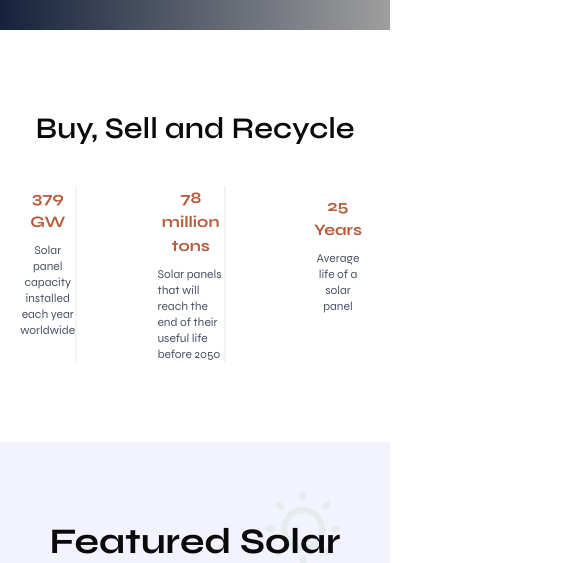
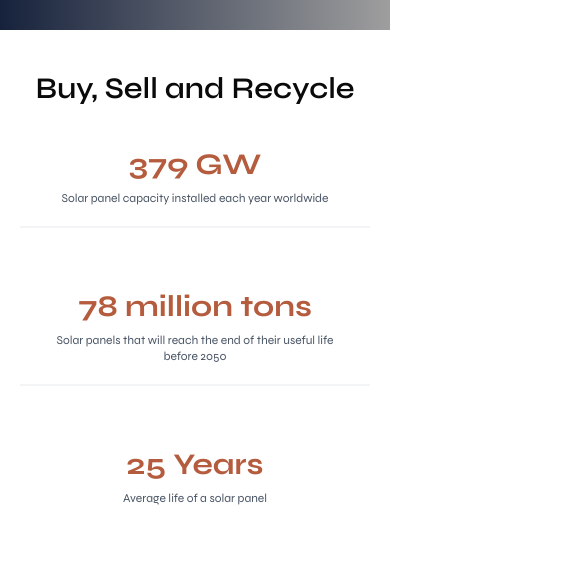
Before and after one commit to istiakiraz/Resolaring, a React (Vite) app: page / in a window 390 px wide. Shown: the part 777-1340 px from the top of the page, 585 px wide, since content can reach past the window. Built offline with nearby package versions, Linux system fonts and the light colour scheme; grey boxes are pictures that could not be loaded.

Commit message:
home page responsive done

```diff
--- a/src/components/ChangeDeliveryComponents/ChangeDelivery.jsx
+++ b/src/components/ChangeDeliveryComponents/ChangeDelivery.jsx
@@ -128,7 +128,7 @@ export default function ChangeDelivery() {
                                         />
                                     </div>
 
-                                      <div>
+                                    <div>
                                         <Label htmlFor="Zip/Postal" className=" mb-2 text-gray-500 block">Zip/Postal code *</Label>
                                         <Input
                                             type="number"
@@ -148,8 +148,8 @@ export default function ChangeDelivery() {
                                     <Button className=' text-black rounded-full py-5  px-4 border  border-gray-500 bg-white text-center' >
                                         Use Different Address
                                     </Button>
-                                    <PrimaryButton  type="submit" >
-                                       Save and Continue
+                                    <PrimaryButton type="submit" >
+                                        Save and Continue
                                     </PrimaryButton>
 
                                 </div>
--- a/src/components/HomeComponents/ClientReview.jsx
+++ b/src/components/HomeComponents/ClientReview.jsx
@@ -50,9 +50,9 @@ export default function ClientReview() {
         className="w-full">
           <CarouselContent className="-ml-2 md:-ml-4">
             {reviews.map((review) => (
-              <CarouselItem key={review.id} className="pl-2 md:pl-4 md:basis-1/2 lg:basis-1/2">
+              <CarouselItem key={review.id} className="pl-2 md:pl-4 md:basis-1/1 lg:basis-1/2">
                 <Card className=" rounded-xl border-4 border-white bg-yellow-50/90">
-                  <CardContent className="p-6 flex gap-6">
+                  <CardContent className="p-6 flex flex-col-reverse md:flex-row gap-6">
 
                     <div className="space-y-3">
                       <div className="flex text-yellow-500 mb-2">
@@ -69,7 +69,7 @@ export default function ClientReview() {
             ))}
           </CarouselContent>
 
-          <CarouselPrevious className="-top-15 left-330 text-white text-2xl hover:bg-secondary cursor-pointer duration-300 ease-in-out  bg-white/5" />
+          <CarouselPrevious className="-top-15 left-65 md:left-150 lg:left-330 border-none text-black bg-yellow-400 text-2xl hover:bg-secondary cursor-pointer duration-300 ease-in-out  " />
           <CarouselNext className=" -top-15 right-0 border-none bg-yellow-400 cursor-pointer hover:bg-yellow-500 text-black" />
         </Carousel>
       </div>
--- a/src/components/HomeComponents/Counter.jsx
+++ b/src/components/HomeComponents/Counter.jsx
@@ -3,19 +3,19 @@ import CountUp from 'react-countup';
 
 const Counter = () => {
   return (
-    <div className="text-center my-20 ">
-      <h2 className=" mb-10 text-3xl font-semibold">Buy, Sell and Recycle</h2>
-      <div className="flex justify-center  px-5 place-content-center  space-x-20">
+    <div className="text-center py-10 lg:py-20 ">
+      <h2 className=" lg:mb-10 mb-5 text-3xl font-semibold">Buy, Sell and Recycle</h2>
+      <div className="flex flex-col lg:flex-row justify-center  px-5 place-content-center   space-y-10 lg:space-x-20">
 
         {/* First Counter */}
-        <div className='border-r-2 lg:p-10 border-r-gray-100 '>
+        <div className='lg:border-r-2 border-b-2 lg:p-10 p-5  border-b-gray-100 lg:border-r-gray-100 '>
           <CountUp
             start={0}
             end={379}
             duration={2.5}
             suffix=" GW"
             enableScrollSpy
-            className="lg:text-5xl text-[#B45C3D] font-bold"
+            className="lg:text-5xl text-3xl text-[#B45C3D] font-bold"
           />
           <p className="text-xs text-gray-600 mt-2">
             Solar panel capacity installed each year worldwide
@@ -23,29 +23,29 @@ const Counter = () => {
         </div>
 
         {/* second counter */}
-        <div className='border-r-2 lg:p-10 border-r-gray-100'>
+        <div className='lg:border-r-2 border-b-2 lg:p-10 p-5 border-b-gray-100 lg:border-r-gray-100'>
           <CountUp
             start={0}
             end={78}
             duration={2.5}
             enableScrollSpy
             suffix=" million tons"
-            className="lg:text-5xl text-[#B45C3D] font-bold"
+            className="lg:text-5xl text-3xl text-[#B45C3D] font-bold"
           />
-          <p className="text-xs text-left text-gray-600 mt-2 max-w-xs">
+          <p className="text-xs text-center lg:text-left text-gray-600 mt-2 lg:max-w-xs">
             Solar panels that will reach the end of their useful life before 2050
           </p>
         </div>
 
         {/* third counter */}
-        <div className='lg:p-10 p-2'>
+        <div className='lg:p-10 p-5 '>
           <CountUp
             start={0}
             end={25}
             duration={2.5}
             suffix=" Years"
             enableScrollSpy
-            className="lg:text-5xl text-[#B45C3D] font-bold"
+            className="lg:text-5xl text-3xl text-[#B45C3D] font-bold"
           />
           <p className="text-xs text-gray-600 mt-2">
             Average life of a solar panel
--- a/src/components/HomeComponents/Cta.jsx
+++ b/src/components/HomeComponents/Cta.jsx
@@ -7,14 +7,14 @@ import { FaArrowRightLong } from 'react-icons/fa6'
 export default function Cta() {
   return (
      <div
-          className="w-full py-30 text-center text-white bg-cover bg-center"
+          className="w-full py-30  text-center text-white bg-cover bg-center"
           style={{ backgroundImage: `url(${bgImg})` }}
         >
 
-            <h2 className='w-6/12 text-center mb-6 mx-auto text-6xl'>Ready to Buy, Sell, or Recycle Solar Equipment?</h2>
-            <p className='text-2xl' >Sign up now and start contributing to a greener future.</p>
+            <h2 className='lg:w-6/12 text-center w-11/12 mb-6 mx-auto text-3xl lg:text-6xl'>Ready to Buy, Sell, or Recycle Solar Equipment?</h2>
+            <p className='lg:text-2xl w-11/12' >Sign up now and start contributing to a greener future.</p>
 
-            <div className='flex gap-5 items-center justify-center mt-6'>
+            <div className='flex gap-5 flex-col md:flex-row w-11/12 mx-auto items-center justify-center mt-6'>
                 <PrimaryButton to="/seller" icon={FaArrowRightLong} className='w-fit' >Become a Seller</PrimaryButton>
                 <SecondaryButton className='w-fit border-2 '>Explore the Marketplace</SecondaryButton>
             </div>
--- a/src/components/HomeComponents/Faq.jsx
+++ b/src/components/HomeComponents/Faq.jsx
@@ -20,12 +20,9 @@ export default function Faq() {
       <div className='2xl:max-w-9/12 max-w-11/12 mx-auto my-20'>
 
 
-
-
-
       <h2 className="text-4xl font-bold mb-6 text-center">Why Choose Resolaring?</h2>
 
-      <div className='grid grid-cols-4 gap-10'>
+      <div className='grid grid-cols-1 md:grid-cols-2 lg:grid-cols-4 gap-10'>
 
         <div
           className="bg-cover hover:scale-105 hover:shadow-xl duration-600 cursor-grab ease-in-out bg-center bg-no-repeat space-y-4 h-68 w-full p-8 rounded-xl"
--- a/src/components/HomeComponents/Member.jsx
+++ b/src/components/HomeComponents/Member.jsx
@@ -13,10 +13,10 @@ export default function Member() {
 
 
 
-            <section className='2xl:max-w-9/12 py-20  max-w-11/12 mx-auto' >
+            <section className='2xl:max-w-9/12 py-20  relative z-20 max-w-11/12 mx-auto' >
                 <h2 className='text-4xl font-bold mb-6 text-left'>Our Expert Member</h2>
 
-                <div className='grid grid-cols-4 gap-10'>
+                <div className='grid grid-cols-1  md:grid-cols-2 lg:grid-cols-4 gap-10'>
 
                     <div className='bg-primary-foreground group relative hover:border-amber-300 border-2 hover:scale-105 duration-500 ease-in-out flex justify-center flex-col p-4 space-y-2 rounded-2xl'>
 
--- a/src/components/HomeComponents/Work.jsx
+++ b/src/components/HomeComponents/Work.jsx
@@ -18,16 +18,14 @@ export default function Work() {
          <img className="absolute  size-220  -right-100 z-1" src={circleSvg} alt="circle svg" />
 
 
-
-
-        <section className='2xl:max-w-9/12 py-20 relative z-10 flex items-center gap-10 max-w-11/12 mx-auto' >
+        <section className='2xl:max-w-9/12 py-20 relative z-10 flex flex-col-reverse lg:flex-row items-center gap-10 max-w-11/12 mx-auto' >
 
         <img className='rounded-2xl' src={workImg} alt="worker img" />
 
         <div>
             <h2 className='text-4xl font-bold mb-6 text-left'>How Resolaring Works</h2>
 
-            <div className='grid grid-cols-2 gap-10' >
+            <div className='grid grid-cols-1 md:grid-cols-2 gap-10' >
 
                 <div className='bg-white rounded-2xl hover:bg-secondary/50 duration-400 ease-in-out space-y-4 p-5'>
 
```
Also changed, not shown: src/components/HomeComponents/Benefits.jsx (+6 -6 lines), src/shared/Footer.jsx (+4 -5 lines).
